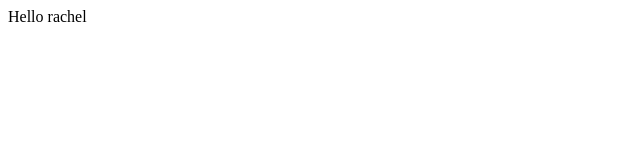
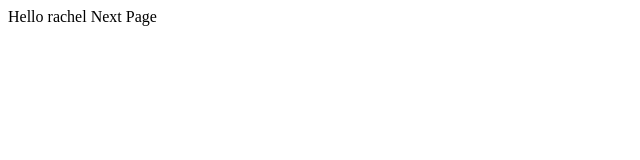
Before and after one commit to racheltian2023/racheltian2023.github.io, a plain HTML site: page index.html in a window 1280 px wide. Shown: the full height of the page, 0-640 px from the left. Drawn offline with Linux system fonts and the light colour scheme.

Commit message:
Update index.html

```diff
--- a/index.html
+++ b/index.html
@@ -1 +1,2 @@
 Hello rachel
+<href url="../second.html">Next Page</href>
```
